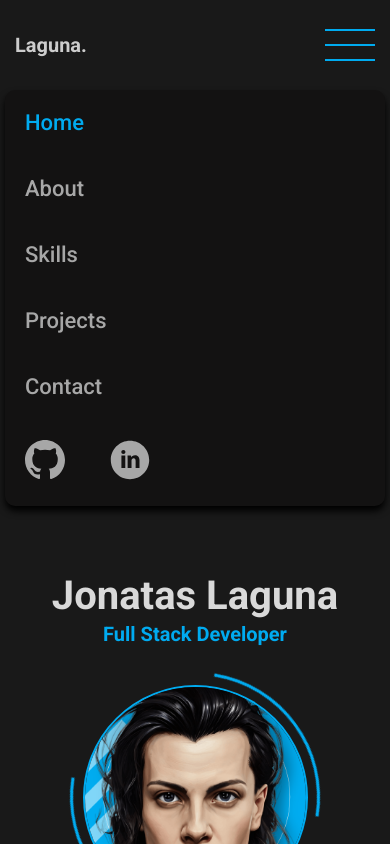
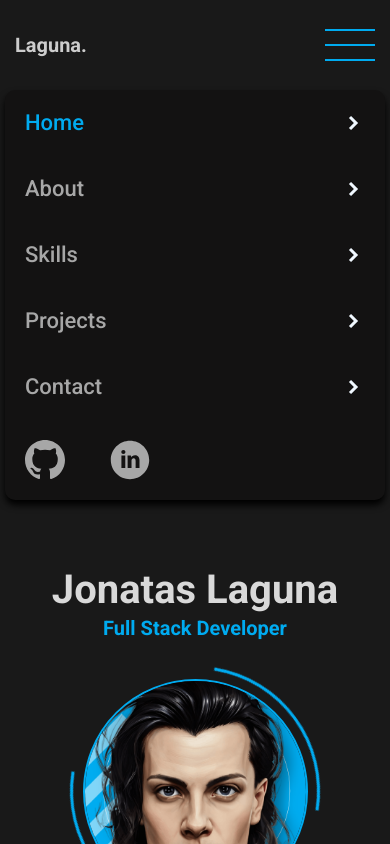
Before and after one commit to jonataslaguna/laguna, a React (Vite) app: page / in a window 390 px wide. Both pictures are taken after a click on the picture 350 px from the left and 45 px from the top of the page. Shown: the top 844 px of the page. Built offline with nearby package versions, Linux system fonts and the light colour scheme.

Commit message:
update NavMobile

```diff
--- a/src/components/NavMobile/index.tsx
+++ b/src/components/NavMobile/index.tsx
@@ -2,6 +2,7 @@
 import { Link } from 'react-router-dom';
 import PortfolioContext from '../../context/PortfolioContext';
 import menuIcon from '/svg/menu.svg';
+import arrowIcon from '/svg/right.svg';
 
 import styles from './navMobile.module.css'
 
@@ -21,50 +22,80 @@
       </div>
       {showNav &&
       <nav className={styles.navContainer}>
+
         <ul className={styles.linksNav}>
-          <li onClick={() => handleClickRoutes('/')}>
+
+          <li>
             <Link
               className={activeLink === '/' ? styles.active : ''}
               to='/'
-              onClick={ handleClick }
-            > Home
+              onClick={() => {
+                handleClick();
+                handleClickRoutes('/');
+              }}
+            >
+              Home
+              <img src={arrowIcon} alt='Arrow Icon' />
             </Link>
           </li>
-          <li onClick={() => handleClickRoutes('/about')}>
+
+          <li>
             <Link
               className={activeLink === '/about' ? styles.active : ''}
-              to='/about' onClick={ handleClick }
+              to='/about'
+              onClick={() => {
+                handleClick();
+                handleClickRoutes('/about');
+              }}
             >
               About
+              <img src={ arrowIcon } alt='Arrow Icon' />
             </Link>
           </li>
-          <li onClick={() => handleClickRoutes('/techStack')}>
+
+          <li>
             <Link
               className={activeLink === '/techStack' ? styles.active : ''}
               to='/techStack'
-              onClick={ handleClick }
+              onClick={ () => {
+                handleClick();
+                handleClickRoutes('/techStack')
+              }}
             >
               Skills
+              <img src={ arrowIcon } alt='Arrow Icon' />
             </Link>
           </li>
-          <li onClick={() => handleClickRoutes('/projects')}>
+
+          <li>
             <Link
               className={activeLink === '/projects' ? styles.active : ''}
               to='/projects'
-              onClick={ handleClick }
+              onClick={() => {
+                handleClick();
+                handleClickRoutes('/projects');
+              }}
             >
               Projects
+              <img src={ arrowIcon } alt='Arrow Icon' />
             </Link>
           </li>
-          <li onClick={() => handleClickRoutes('/contact')}>
+
+          <li>
             <Link
               className={activeLink === '/contact' ? styles.active : ''}
               to='/contact'
-              onClick={ handleClick }
+              onClick={() => {
+                handleClick();
+                handleClickRoutes('/contact');
+              }}
             >
               Contact
+              <img src={ arrowIcon } alt='Arrow Icon' />
             </Link>
+
           </li>
+
           <li className={styles.gitHubAndLinkedinLinks}>
             <a href='https://github.com/jonataslaguna' target='_blank'>
               <img src='svg/gitHub.svg' alt='GitHub Link' />
@@ -73,6 +104,7 @@
               <img src='svg/linkedin.svg' alt='Linkedin Link' />
             </a>
           </li>
+
         </ul>
       </nav>
       }
--- a/src/components/NavMobile/navMobile.module.css
+++ b/src/components/NavMobile/navMobile.module.css
@@ -56,6 +56,11 @@
         width: 40px;
     }
 
+    .linksNav li a {
+        display: flex;
+        justify-content: space-between;
+    }
+
     .active {
         color: #00abf0;
     }
```
Also changed, not shown: public/svg/right.svg (added).
